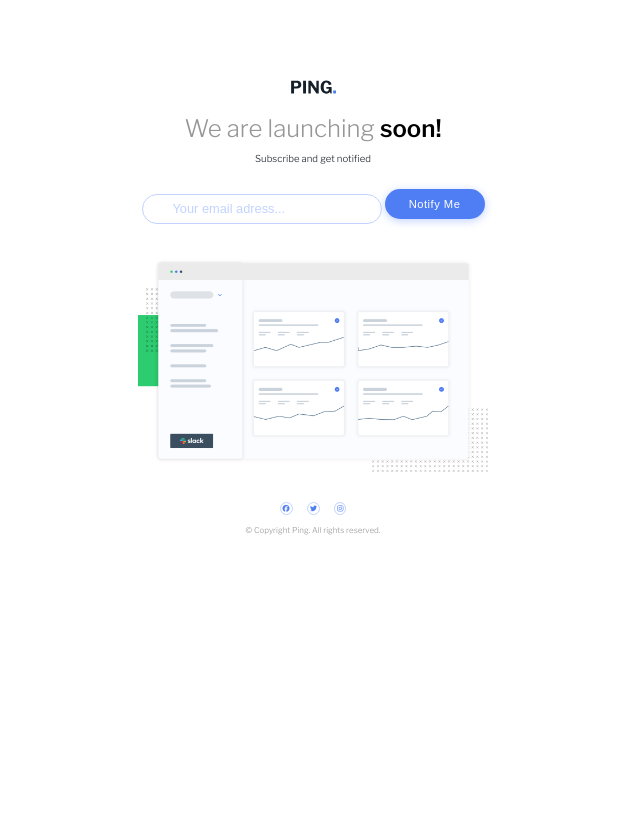
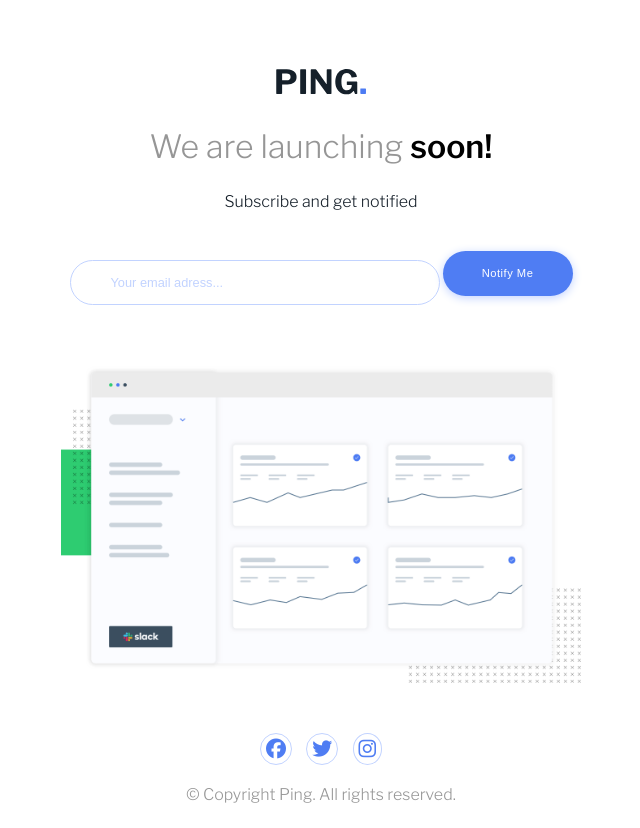
Before and after one commit to tugcesoysal/fm-ping-coming-soon-page, a plain HTML site: page index.html in a window 1280 px wide. Shown: the whole page, without its empty margins (327-967 px from the left). Before the commit the page ends 800 px from the top, so only its background shows below. Drawn offline with nearby package versions, Linux system fonts and the light colour scheme.

Commit message:
Update styles.css

```diff
--- a/styles.css
+++ b/styles.css
@@ -1,36 +1,35 @@
 *{
     box-sizing: border-box;
-    margin: 0;
-    padding: 0;
+
 }
 
 html{
     width: 100vw;
     overflow-x: hidden;
+    margin: 0;
+    padding: 0;
 }
 
 body{
+    width: 100%;
     font-family: 'Libre Franklin', sans-serif;
     font-size: 20px;
     display: flex;
     flex-direction: column;
     justify-content: center;
     align-items: center;
-    padding: 90px;
-    padding-top: 80px;
-
+    padding-top: 50px;
 }
 
 .logo {
 width: 60px;
-margin-bottom: 40px;
+margin-bottom: 30px;
 }
 
 .header{
     font-size: 1.1rem;
     font-weight: 300;
     color: hsl(0, 0%, 59%);
-    margin-bottom: 20px;
 }
 
 .span{
@@ -41,12 +40,12 @@ margin-bottom: 40px;
 .subscribe{
     font-size: 0.6rem;
     color: hsl(209, 33%, 12%);
-    margin-bottom: 30px;
 }
 
-form{
-       display: flex;
-       flex-direction: column;
+.form{
+    display: flex;
+    flex-direction: column;
+    margin-top: 20px;
 }
 
 input{
@@ -54,12 +53,12 @@ width: 230px;
 height: 35px;
 border-radius: 30px;
 border: 1px solid hsl(223, 100%, 88%);
-padding-left: 30px;
 cursor: pointer;
-margin-bottom: 5px;
+padding-left: 20px;
 }
 
 input::placeholder{
+    padding-left: 20px;
     font-size: 0.8rem;
     color:hsl(223, 100%, 88%);
 }
@@ -88,13 +87,13 @@ font-size: 0.7rem;
 letter-spacing: 0.5px;
 box-shadow: hsl(223, 100%, 88%) 0px 2px 10px;
 cursor: pointer;
-margin-top: 15px;
+margin-top: 10px;
 }
 
 .dashboard{
 width: 250px;
-margin-top: 60px;
-margin-bottom: 120px;
+margin-top: 40px;
+margin-bottom: 100px;
 }
 
 
@@ -104,7 +103,6 @@ i{
     padding: 8px;
     font-size: 15px;
     color: hsl(223, 87%, 63%);
-    margin-bottom: 30px;
     margin-inline: 5px;
     cursor: pointer;
 }
@@ -115,26 +113,29 @@ i:hover{
 }
 
 .copyright{
+    margin-top: 20px;
     font-size: 0.6rem;
     color: hsl(0, 0%, 59%);
 }
 
 @media (min-width:760px) {
     body{
-        padding-top: 80px;
+        width: 100%;
+        padding-top: 60px;
     }
 
     .logo{
-        width: 45px;
-        margin-bottom: 20px;
+        width: 90px;
+        margin-bottom: 10px;
     }
 
     .header{
-        font-size: 1.5rem;
+        font-size: 2rem;
         margin-bottom: 10px;
     }
 
     .subscribe{
+        font-size: 1rem;
         margin-bottom: 10px;
     }
 
@@ -149,36 +150,37 @@ i:hover{
     }
 
     input{
-        width: 240px;
-        height: 30px;
+        width: 370px;
+        height: 45px;
+        font-size: 1rem;
     }
 
     .error{
         margin-left: 15px;
+        font-size: 1rem;
     }
 
 
     button{
-        width: 100px;
-        height: 30px;
-        margin-bottom: 30px;
+        width: 130px;
+        height: 45px;
+        margin-bottom: 60px;
         margin-left: 3px;
     }
 
     .dashboard{
-        width: 350px;
+        width: 520px;
         margin-top: 10px;
-        margin-bottom: 20px;
+        margin-bottom: 50px;
     }
 
     i{
-        padding: 2px;
-        font-size: 7px;
+        padding: 5px;
+        font-size: 20px;
         color: hsl(223, 87%, 63%);
-        margin-bottom: 10px;
     }
 
     .copyright{
-        font-size: 0.5rem;
+        font-size: 1rem;
     }
 }
```
